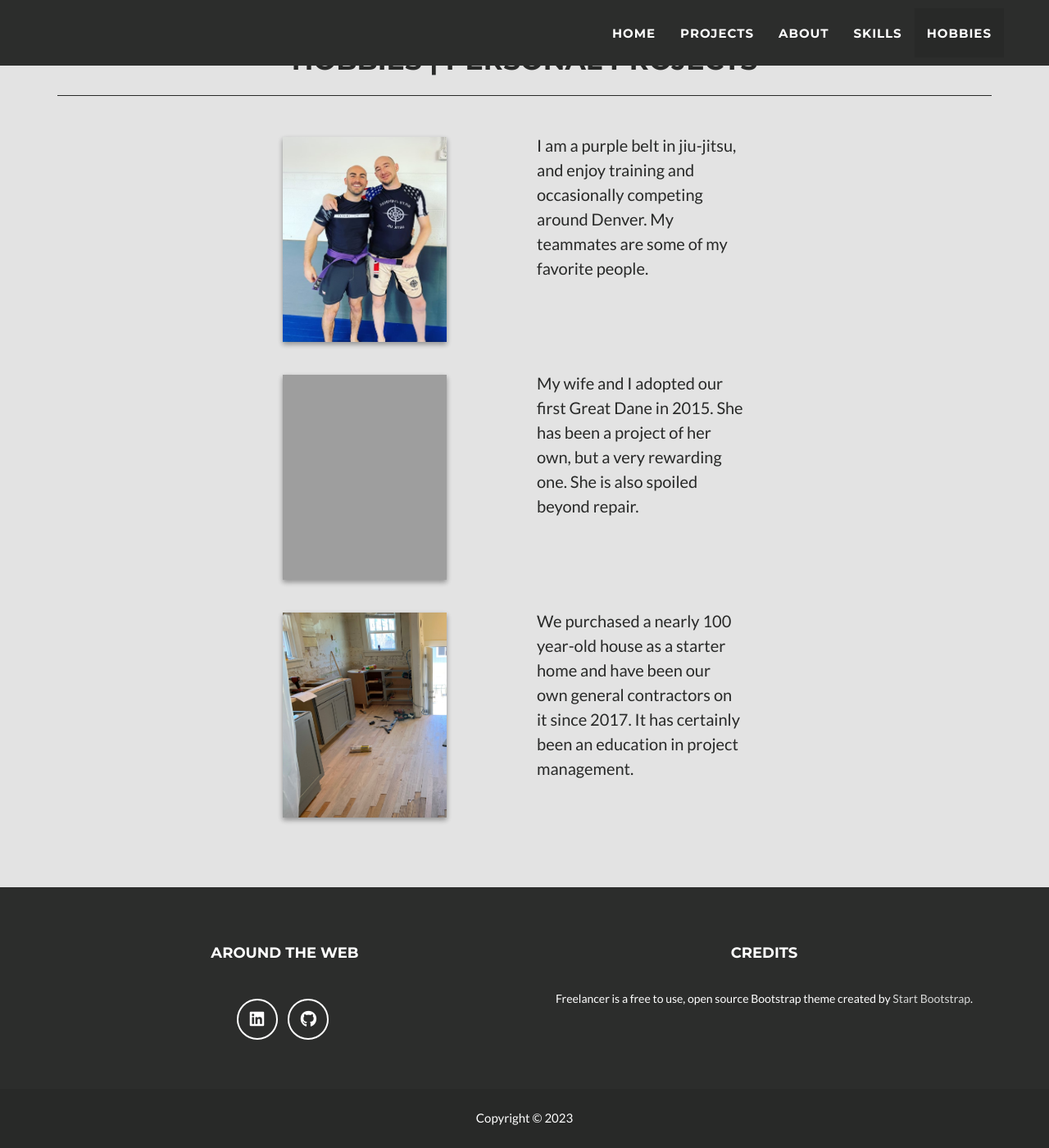
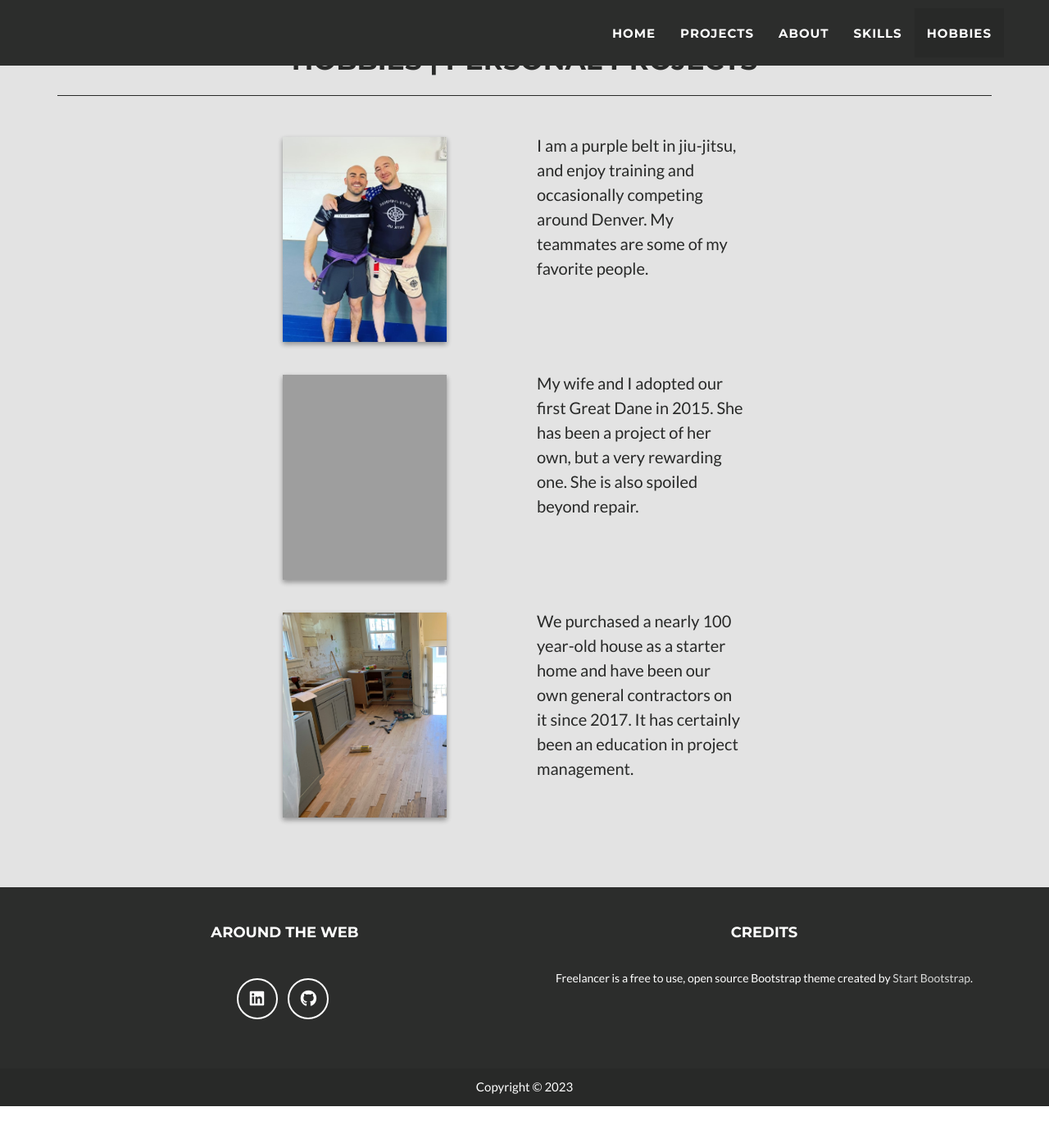
Before and after one commit to brf217/brf217.github.io, a Jekyll site: the page built from _posts/2014-07-18-project-1.markdown, in a window 1280 px wide and 1400 px high, scrolled down 2562 px. Shown: the whole window at 82% size. Built offline with Jekyll 4.4.1, drawn with Linux system fonts in a browser that asks for light colours; after the commit the page ends 3911 px from its top, so only the background shows below that; grey boxes are pictures that could not be loaded.

Commit message:
Update main.css

```diff
--- a/_includes/css/main.css
+++ b/_includes/css/main.css
@@ -397,7 +397,7 @@ footer h3 {
 }
 
 footer .footer-above {
-    padding-top: 50px;
+    padding-top: 25px;
     background-color: #{{ site.color.secondary }};
 }
 
@@ -406,7 +406,7 @@ footer .footer-col {
 }
 
 footer .footer-below {
-    padding: 25px 0;
+    padding: 12px 0;
     background-color: #{{ site.color.secondary-dark }};
 }
 
```
